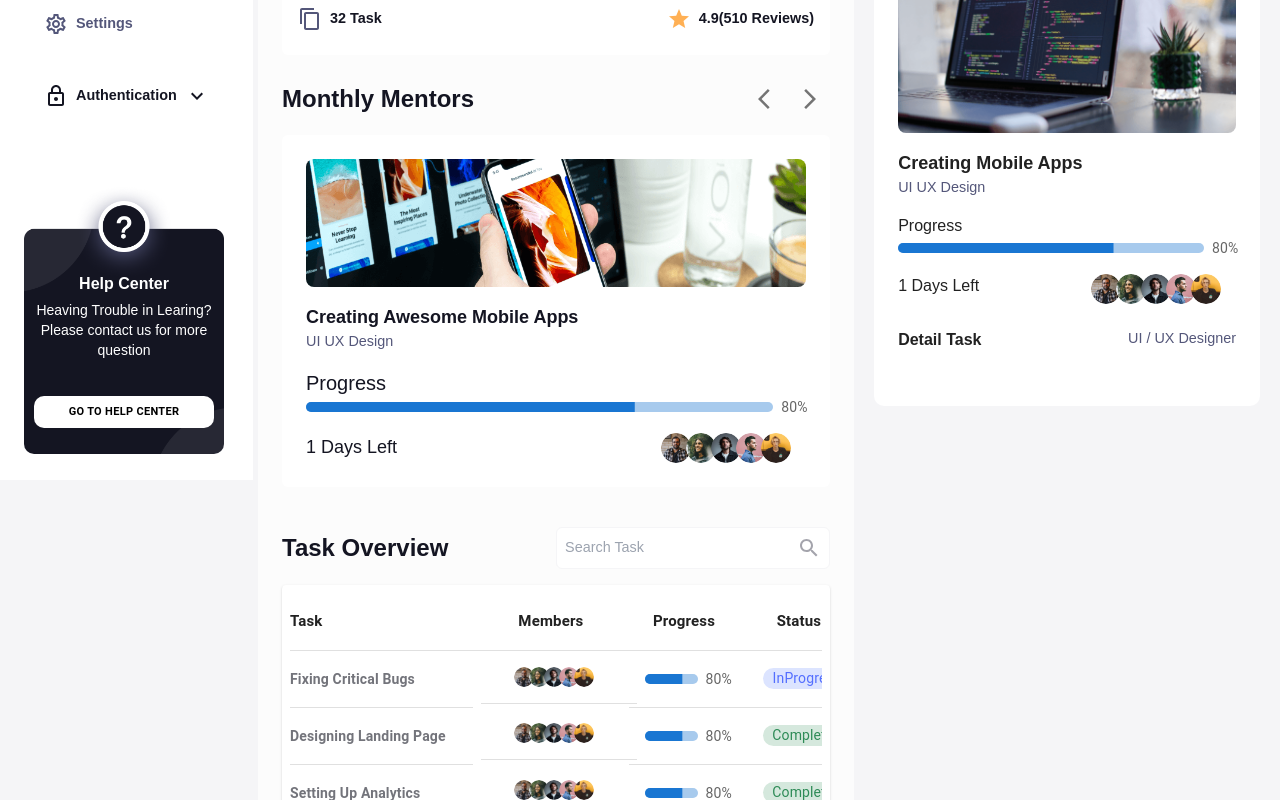
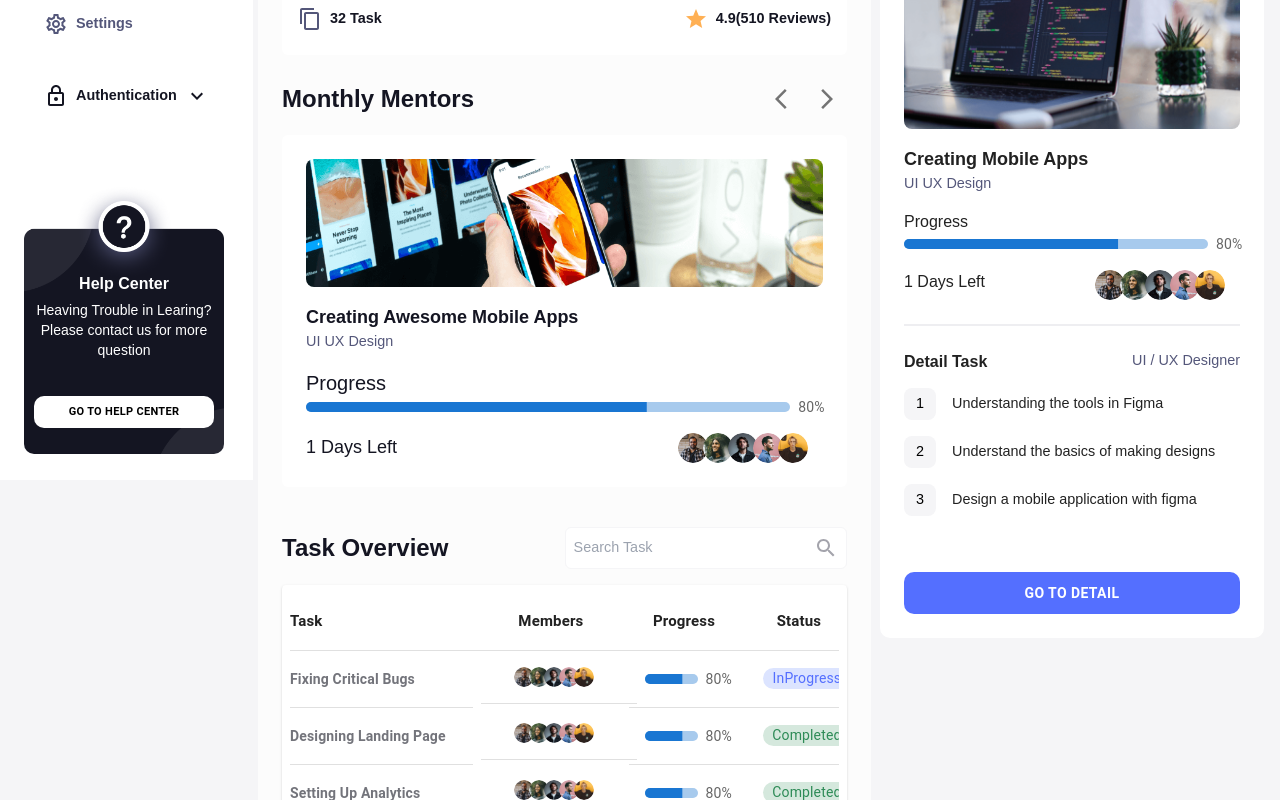
Before and after one commit to AliRaza048/student-Management-App, a React (Create React App) app: page / in a window 1280 px wide. Shown: the part 400-1200 px from the top of the page. Built offline with nearby package versions, Linux system fonts and the light colour scheme.

Commit message:
working on dashboard

```diff
--- a/src/App.css
+++ b/src/App.css
@@ -244,8 +244,30 @@ h5 {
 .overview__activity__mentors {
   background-color: #FFFFFF;
 }
-.overview .border {
+.overview__border {
   border: 0.6px solid #eeeef1;
+}
+.overview__dailytask {
+  display: flex;
+  align-items: center;
+  justify-content: center;
+  width: 32px;
+  height: 32px;
+  color: black;
+  background-color: #F5F5F7;
+  border-radius: 8px;
+}
+.overview__button {
+  background-color: #546FFF !important;
+  color: white !important;
+  width: 100% !important;
+  font-weight: 600 !important;
+  border-radius: 10px !important;
+  padding: 9px !important;
+}
+.overview__scroll {
+  overflow-y: scroll;
+  overflow-x: hidden;
 }
 
 .week {
--- a/src/components/Sidebar/index.js
+++ b/src/components/Sidebar/index.js
@@ -51,7 +51,7 @@ const Sidebar = () => {
   };
 
   return (
-    <section className=" bg-white flex flex-col  gap-2 fixed p-6 w-62 h-screen sidebar">
+    <section className="bg-white flex flex-col gap-2 fixed p-6 w-62 h-screen sidebar">
       {sidebarItems.map((item) => (
         <aside
           className="flex p-5 gap-2 text-textColor font-semibold cursor-pointer items-center"
--- a/src/pages/StudentPortal/Overview/components/DateCard.js
+++ b/src/pages/StudentPortal/Overview/components/DateCard.js
@@ -33,9 +33,9 @@ const DateCard = () => {
   }, []);
 
   return (
-    <main className=" p-5 mt-[100px] w-full">
-      <Card className="p-6 mb-5 card">
-        <div className="flex justify-between items-center mb-6">
+    <section className="fixed overflow-y-scroll m-4 flex flex-col justify-center items-center w-[30%] right-0 mt-[100px]  overview__scroll">
+      <Card className="p-6 m-4 mb-5 card w-[100%]">
+        <div className="flex justify-between items-center mb-6 w-full">
           <ArrowBackIosIcon fontSize="small" />
           <h1 className="font-semibold">October 2024</h1>
           <ArrowForwardIosIcon fontSize="small" />
@@ -65,6 +65,7 @@ const DateCard = () => {
                   alignItems: "center",
                   justifyContent: "center",
                 }}
+                className=""
               >
                 {week.date}
               </h1>
@@ -72,8 +73,8 @@ const DateCard = () => {
           ))}
         </div>
       </Card>
-      <TodayTask/>
-    </main>
+      <TodayTask />
+    </section>
   );
 };
 
--- a/src/pages/StudentPortal/Overview/components/TodayTask.js
+++ b/src/pages/StudentPortal/Overview/components/TodayTask.js
@@ -1,4 +1,4 @@
-import { Card, Avatar } from "@mui/material";
+import { Card, Avatar, Button } from "@mui/material";
 import React from "react";
 import MoreHorizIcon from "@mui/icons-material/MoreHoriz";
 import ProgressBar from "./ProgressBar";
@@ -73,7 +73,7 @@ const TodayTask = () => {
   ];
 
   return (
-    <Card className="p-6 card">
+    <Card className="p-6 m-0 w-[100%] card ">
       <div className="flex justify-between mb-4">
         <h1 className="text-base font-bold">Today Task</h1>
         <MoreHorizIcon />
@@ -102,11 +102,28 @@ const TodayTask = () => {
         </section>
       ))}
       <div className="overview__border mb-6"></div>
-      <div className="flex justify-between mb-4">
+      <div className="flex justify-between">
         <h1 className="text-base font-bold">Detail Task</h1>
         <h1 style={{ color: "rgb(84, 87, 122)" }} className="text-md  mb-4">
           UI / UX Designer
-        </h1>{" "}
+        </h1>
+      </div>
+      <div className="mb-14" >
+        <div className="flex items-center gap-4 mb-4">
+          <h1 className="overview__dailytask">1</h1>
+          <p>Understanding the tools in Figma</p>
+        </div>
+        <div className="flex items-center gap-4 mb-4">
+          <h1 className="overview__dailytask">2</h1>
+          <p>Understand the basics of making designs</p>
+        </div>
+        <div className="flex items-center gap-4">
+          <h1 className="overview__dailytask">3</h1>
+          <p>Design a mobile application with figma</p>
+        </div>
+      </div>
+      <div className="w-full flex justify-center" >
+        <Button className="overview__button" >Go To Detail</Button>
       </div>
     </Card>
   );
--- a/src/pages/StudentPortal/Overview/index.js
+++ b/src/pages/StudentPortal/Overview/index.js
@@ -1,6 +1,6 @@
 import React from "react";
 import Page from "../../../components/Page";
-import { Avatar,IconButton, Typography } from "@mui/material";
+import { Avatar, IconButton, Typography } from "@mui/material";
 import ArrowBackIosIcon from "@mui/icons-material/ArrowBackIos";
 import ArrowForwardIosIcon from "@mui/icons-material/ArrowForwardIos";
 import { Navigation, Pagination, Autoplay, A11y } from "swiper/modules";
@@ -33,7 +33,7 @@ const Overview = () => {
       task: "60 Task",
       reviews: "4.9(470 Reviews)",
       starIcon: <StarIcon sx={{ color: "rgb(255, 176, 84)" }} />,
-      type:"follow"
+      type: "follow",
     },
     {
       id: 2,
@@ -53,7 +53,7 @@ const Overview = () => {
       task: "32 Task",
       reviews: "4.9(510 Reviews)",
       starIcon: <StarIcon sx={{ color: "rgb(255, 176, 84)" }} />,
-      type:"follow"
+      type: "follow",
     },
     {
       id: 3,
@@ -73,7 +73,7 @@ const Overview = () => {
       task: "32 Task",
       reviews: "4.9(510 Reviews)",
       starIcon: <StarIcon sx={{ color: "rgb(255, 176, 84)" }} />,
-      type:"follow"
+      type: "follow",
     },
     {
       id: 4,
@@ -92,13 +92,13 @@ const Overview = () => {
       task: "32 Task",
       reviews: "4.9(510 Reviews)",
       starIcon: <StarIcon sx={{ color: "rgb(255, 176, 84)" }} />,
-      type:"followed"
+      type: "followed",
     },
   ];
   return (
     <Page>
-      <main className=" flex ml-left overview">
-        <aside className="p-6  w-7/12 overview__containerOne">
+      <main className="flex  ml-left overview">
+        <section className="p-6 w-[60%]  overview__containerOne">
           <section className="flex gap-8 rounded-lg mb-6	overview__containerOne__runningTask">
             <div className=" p-4 font-medium">
               <h1 className="text-lg	">Running Task</h1>
@@ -127,14 +127,14 @@ const Overview = () => {
                     className="cursor-pointer"
                     color="#272834"
                     fontSize="medium"
-                    />
+                  />
                 </IconButton>
                 <IconButton className="forward__icon">
                   <ArrowForwardIosIcon
                     className="cursor-pointer"
                     color="#272834"
                     fontSize="medium"
-                    />
+                  />
                 </IconButton>
               </div>
             </div>
@@ -161,10 +161,10 @@ const Overview = () => {
               ))}
             </Swiper>
           </section>
-          <UpComingTask/>
-          <TaskTable/>
-        </aside>
-        <DateCard/>
+          <UpComingTask />
+          <TaskTable />
+        </section>
+          <DateCard />
       </main>
     </Page>
   );
--- a/src/sass/pages/_overview.scss
+++ b/src/sass/pages/_overview.scss
@@ -47,8 +47,30 @@
             background-color: #FFFFFF;
         }
     }
-    .border{
+    &__border{
         border: 0.6px solid #eeeef1;
+    }
+    &__dailytask{
+        display: flex;
+        align-items: center;
+        justify-content: center;
+        width: 32px;
+        height: 32px;
+        color: black;
+        background-color: #F5F5F7;
+        border-radius: 8px;
+    }
+    &__button{
+         background-color: #546FFF !important;
+         color: white !important;
+         width: 100% !important;
+         font-weight: 600 !important;
+         border-radius: 10px !important;
+         padding: 9px !important;
+    }
+    &__scroll{
+        overflow-y: scroll ;
+        overflow-x: hidden;
     }
 }
 
--- a/tailwind.config.js
+++ b/tailwind.config.js
@@ -18,6 +18,9 @@ module.exports = {
       margin: {
         left: "258px",
       },
+      width:{
+        '35p':"35%"
+      }
     },
   },
   plugins: [],
```
Also changed, not shown: 1 other file (tests, documents, lock files or other folders).
